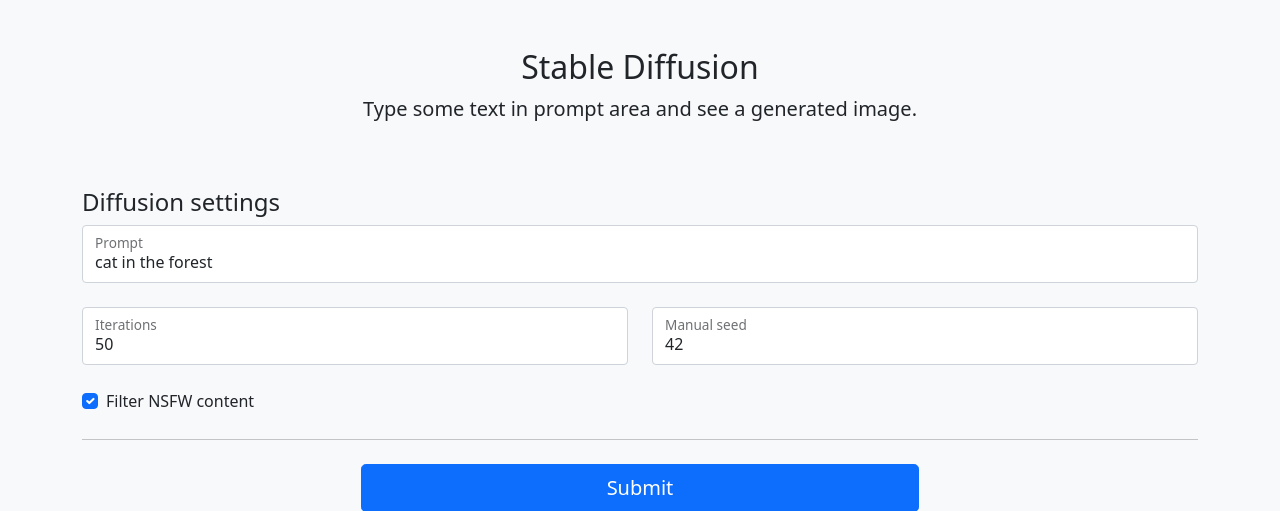
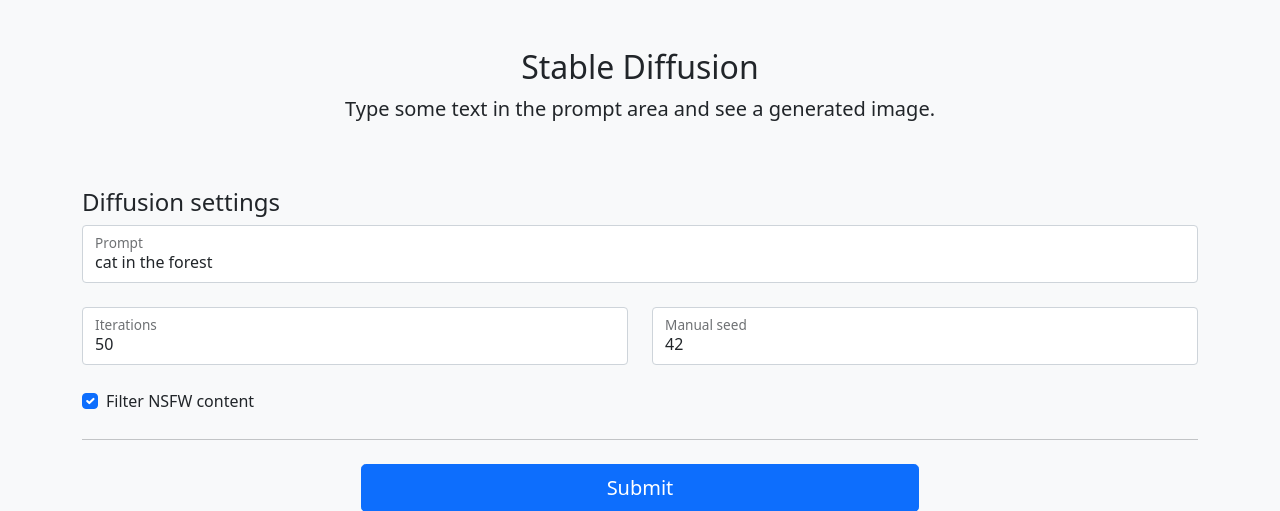
Before and after one commit to ditwoo/web-stable-diffusion, a FastAPI app: page / in a window 1280 px wide. Shown: the top 511 px of the page. Run offline with FastAPI, Linux system fonts and the light colour scheme.

Commit message:
fix: typo

```diff
--- a/web_stable_diffusion/templates/intro.html
+++ b/web_stable_diffusion/templates/intro.html
@@ -13,7 +13,7 @@
 
             <div class="py-5 text-center">
                 <h2>Stable Diffusion</h2>
-                <p class="lead">Type some text in prompt area and see a generated image.</p>
+                <p class="lead">Type some text in the prompt area and see a generated image.</p>
             </div>
 
             <div class="mb-3">
```
